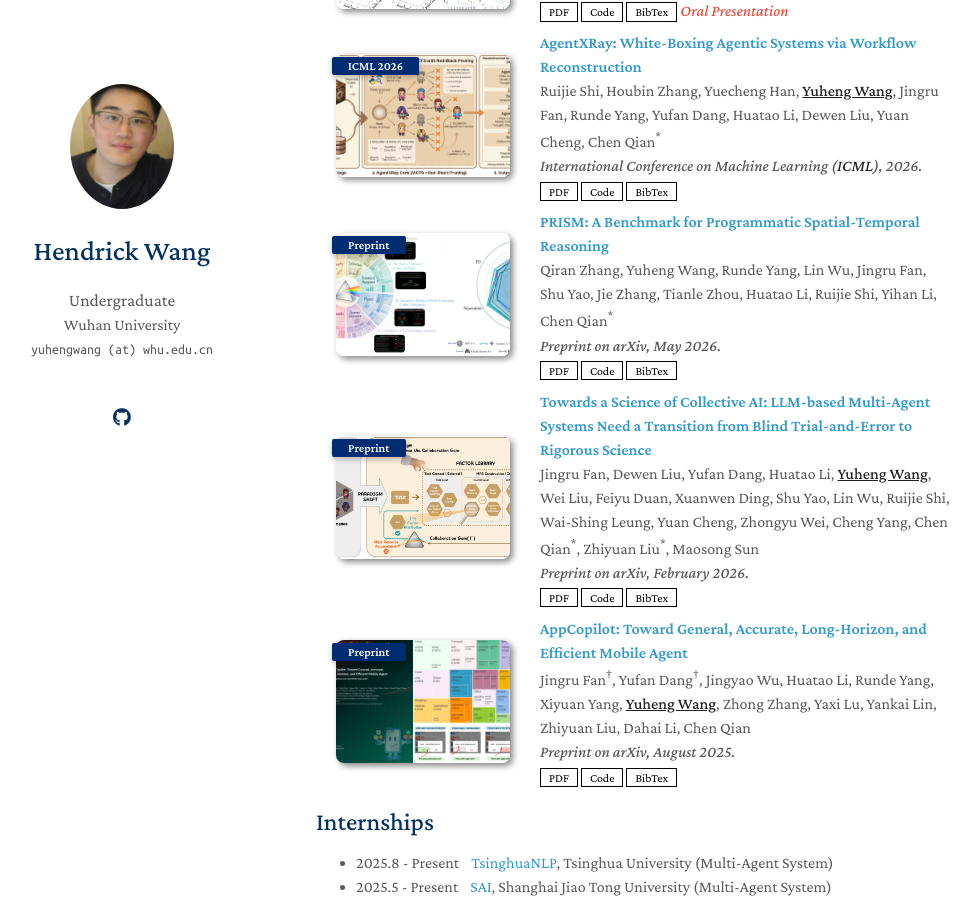
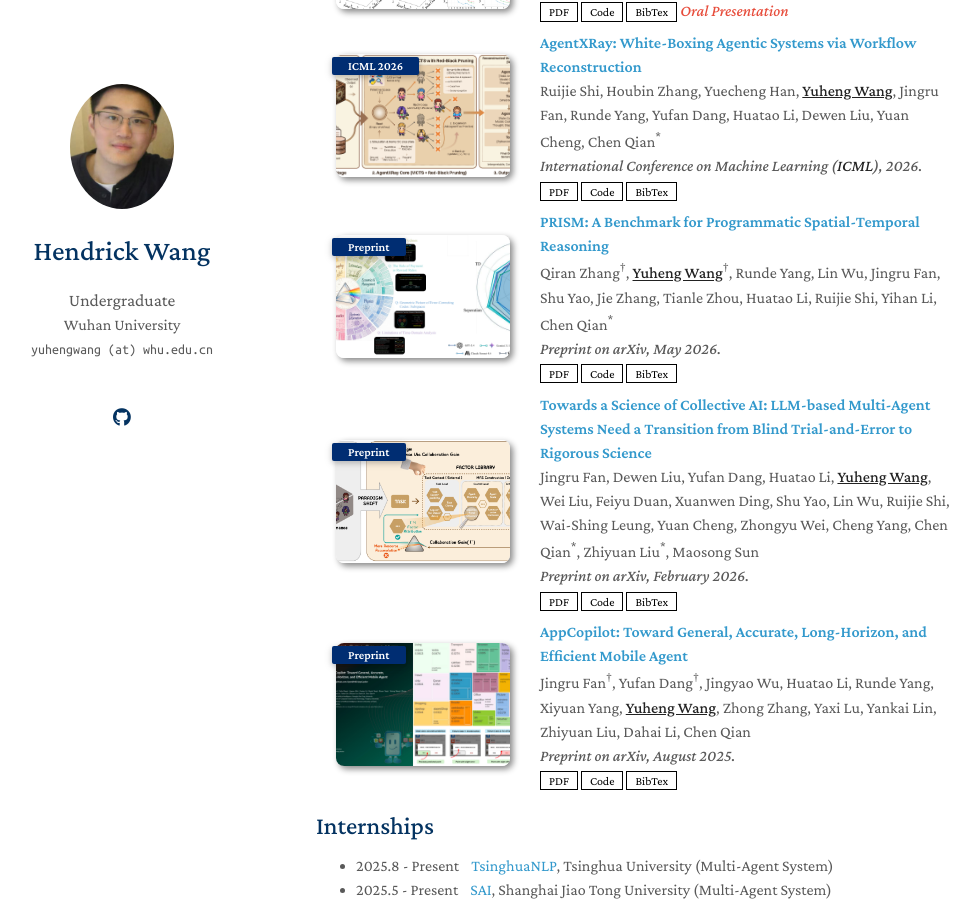
Before and after one commit to hendrick-wang/hendrick-wang.github.io, a Jekyll site: the page built from index.md, in a window 1280 px wide and 900 px high, scrolled down 688 px. Shown: the whole window, without its empty margins (154-1134 px from the left). Built offline with Jekyll 4.4.1, drawn with Linux system fonts in a browser that asks for light colours; a style sheet for code colours, icons or effects is not loaded.

Commit message:
add prism

```diff
--- a/_data/publications.yml
+++ b/_data/publications.yml
@@ -28,7 +28,7 @@
     image: ./assets/img/xray.png
 
   - title: "PRISM: A Benchmark for Programmatic Spatial-Temporal Reasoning"
-    authors: Qiran Zhang, Yuheng Wang, Runde Yang, Lin Wu, Jingru Fan, Shu Yao, Jie Zhang, Tianle Zhou, Huatao Li, Ruijie Shi, Yihan Li, Chen Qian<sup>*</sup>
+    authors: Qiran Zhang<sup>†</sup>, <strong><u>Yuheng Wang</u></strong><sup>†</sup>, Runde Yang, Lin Wu, Jingru Fan, Shu Yao, Jie Zhang, Tianle Zhou, Huatao Li, Ruijie Shi, Yihan Li, Chen Qian<sup>*</sup>
     conference_short: Preprint
     conference: Preprint on arXiv, May 2026.
     pdf: https://arxiv.org/pdf/2602.05353
```
